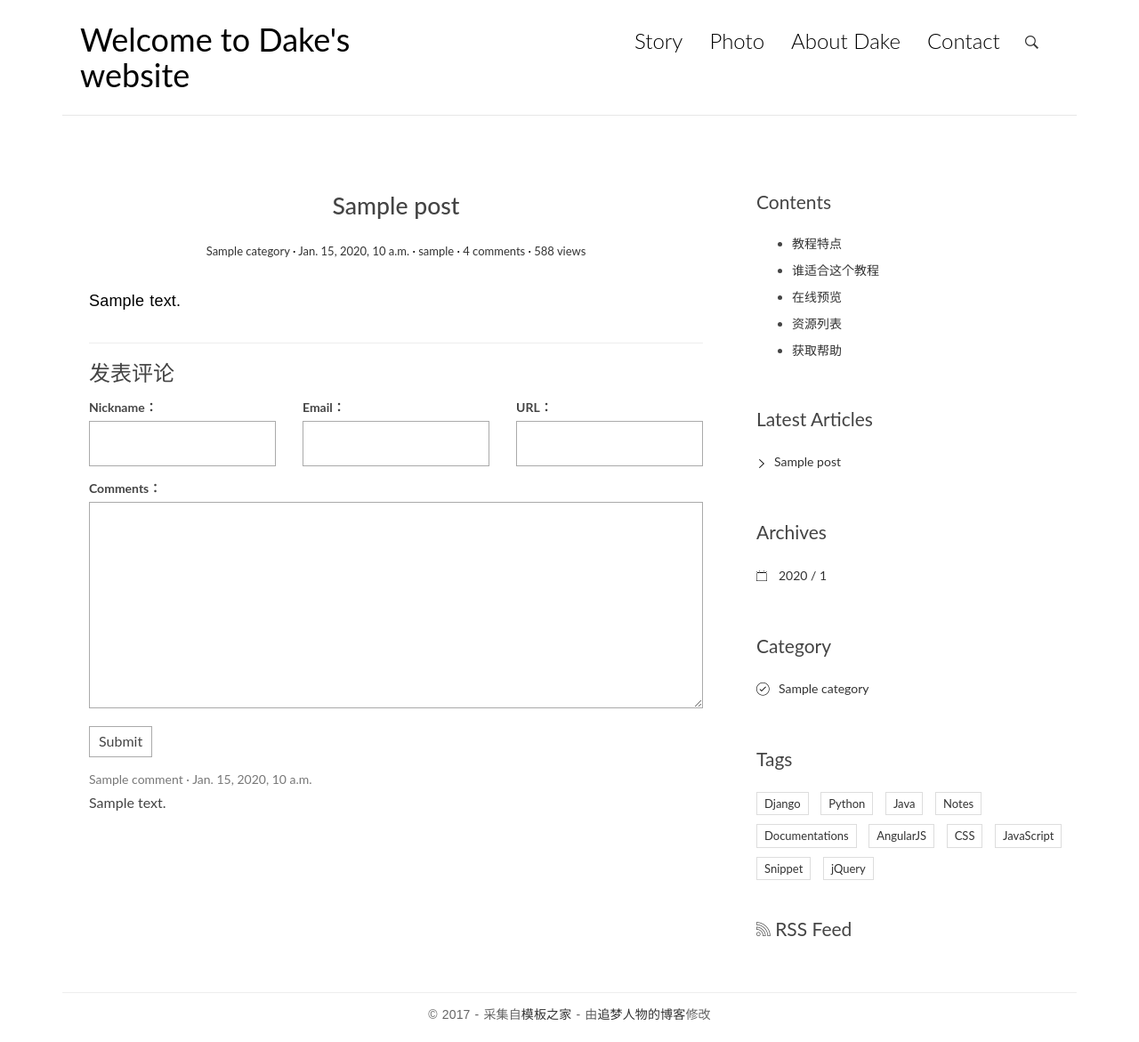
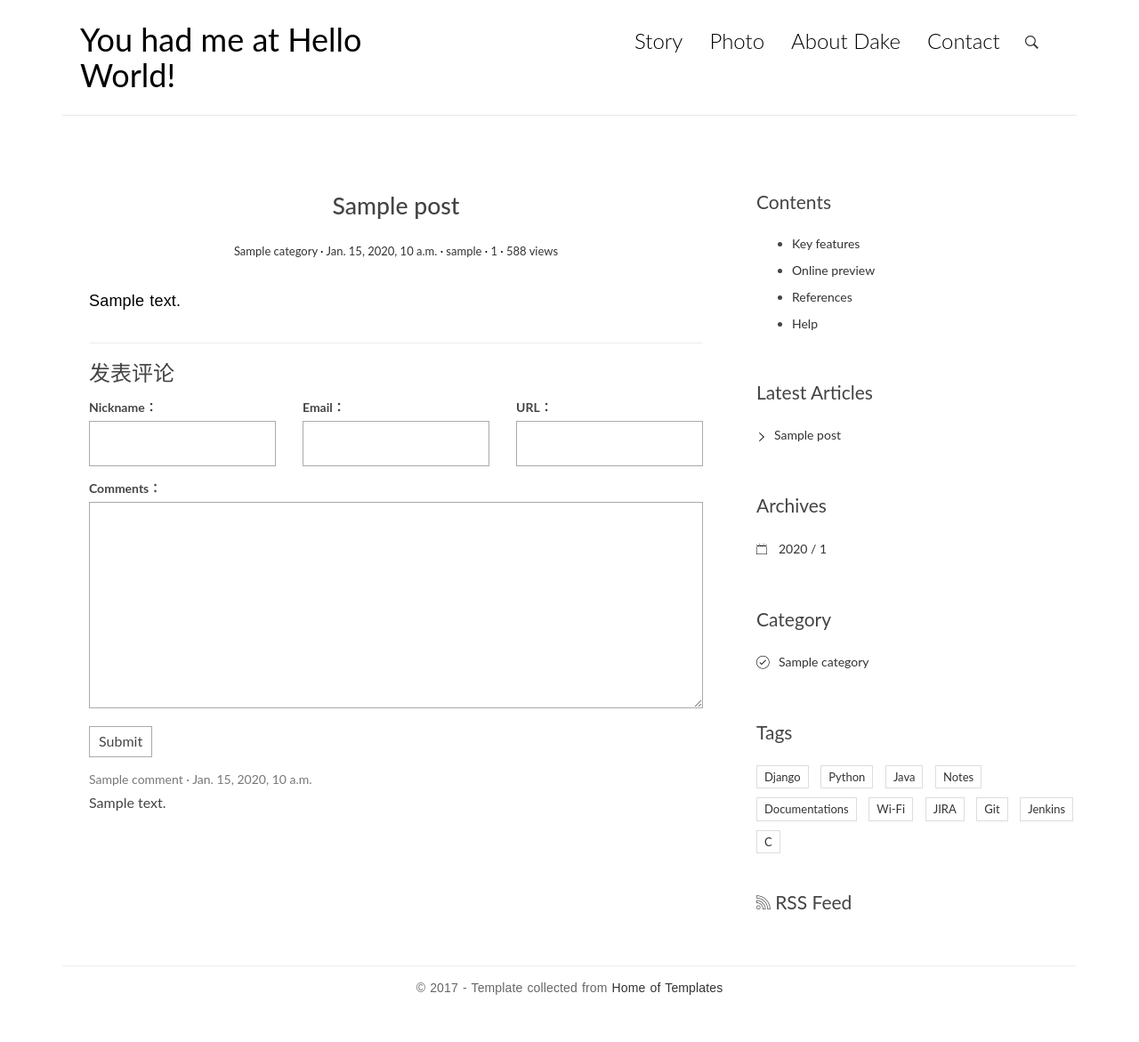
Before and after one commit to kekedou2016/django_blog, a Django app: page /post/1/ in a window 1280 px wide. Shown: the whole page at 89% size. After the commit the page ends 1118 px from the top, so only its background shows below. Run offline with Django 3.2, Linux system fonts and the light colour scheme; tables that the repository leaves empty hold one stand-in row (values such as "Sample post"); some libraries are stand-ins or nearby versions.

Commit message:
Update contents in base.html and detail.html

```diff
--- a/blogproject/templates/base.html
+++ b/blogproject/templates/base.html
@@ -27,9 +27,9 @@
 <div class="container">
     <header id="site-header">
         <div class="row">
-            <div class="col-md-4 col-sm-5 col-xs-8">
+            <div class="col-md-4 col-sm-7 col-xs-15">
                 <div class="logo">
-                    <h1><a href="{% url 'blog:index' %}"><b>Welcome to Dake's website</b></a></h1>
+                    <h1><a href="{% url 'blog:index' %}"><b>You had me at Hello World!</b></a></h1>
                 </div>
             </div><!-- col-md-4 -->
             <div class="col-md-8 col-sm-7 col-xs-4">
@@ -53,7 +53,7 @@
                     <a id="search-menu" href="#"><span id="search-icon" class="ion-ios-search-strong"></span></a>
                     <div id="search-form" class="search-form">
                         <form role="search" method="get" id="searchform" action="#">
-                            <input type="search" placeholder="搜索" required>
+                            <input type="search" placeholder="Search" required>
                             <button type="submit"><span class="ion-ios-search-strong"></span></button>
                         </form>
                     </div>
@@ -63,7 +63,7 @@
     </header>
 </div>
 <div class="copyrights">Collect from <a href="http://www.cssmoban.com/">Template was collected from</a></div>
-<div class="copyrights">Modified by <a href="http://zmrenwu.com/">追梦人物的博客</a></div>
+<div class="copyrights">Modified by <a href="http://zmrenwu.com/">zmrenwu's blog</a></div>
 
 <div class="content-body">
     <div class="container">
@@ -133,19 +133,19 @@
                             <a href="#">Documentations</a>
                         </li>
                         <li>
-                            <a href="#">AngularJS</a>
+                            <a href="#">Wi-Fi</a>
                         </li>
                         <li>
-                            <a href="#">CSS</a>
+                            <a href="#">JIRA</a>
                         </li>
                         <li>
-                            <a href="#">JavaScript</a>
+                            <a href="#">Git</a>
                         </li>
                         <li>
-                            <a href="#">Snippet</a>
+                            <a href="#">Jenkins</a>
                         </li>
                         <li>
-                            <a href="#">jQuery</a>
+                            <a href="#">C</a>
                         </li>
                     </ul>
                 </div>
@@ -160,9 +160,8 @@
     <div class="container">
         <div class="row">
             <div class="col-md-12">
-                <p class="copyright">&copy 2017 - 采集自<a href="http://www.cssmoban.com/"
-                                                        target="_blank" title="模板之家">模板之家</a>
-                    - 由<a href="http://zmrenwu.com/" title="网页模板" target="_blank">追梦人物的博客</a>修改
+                <p class="copyright">&copy 2017 - Template collected from <a href="http://www.cssmoban.com/"
+                                                        target="_blank" title="Home of Templates">Home of Templates</a>
                 </p>
             </div>
         </div>
--- a/blogproject/templates/blog/detail.html
+++ b/blogproject/templates/blog/detail.html
@@ -9,7 +9,7 @@
                 <span class="post-date"><a href="#"><time class="entry-date"
                                                         datetime="{{ post.created_time }}">{{ post.created_time }}</time></a></span>
                 <span class="post-author"><a href="#">{{ post.author }}</a></span>
-                <span class="comments-link"><a href="#">4 comments</a></span>
+                <span class="comments-link"><a href="#">{{ post.comment_set.count }}</a></span>
                 <span class="views-count"><a href="#">588 views</a></span>
             </div>
         </header>
@@ -66,19 +66,16 @@
         <h3 class="widget-title">Contents</h3>
         <ul>
             <li>
-                <a href="#">教程特点</a>
+                <a href="#">Key features</a>
             </li>
             <li>
-                <a href="#">谁适合这个教程</a>
+                <a href="#">Online preview</a>
             </li>
             <li>
-                <a href="#">在线预览</a>
+                <a href="#">References</a>
             </li>
             <li>
-                <a href="#">资源列表</a>
-            </li>
-            <li>
-                <a href="#">获取帮助</a>
+                <a href="#">Help</a>
             </li>
         </ul>
     </div>
```
